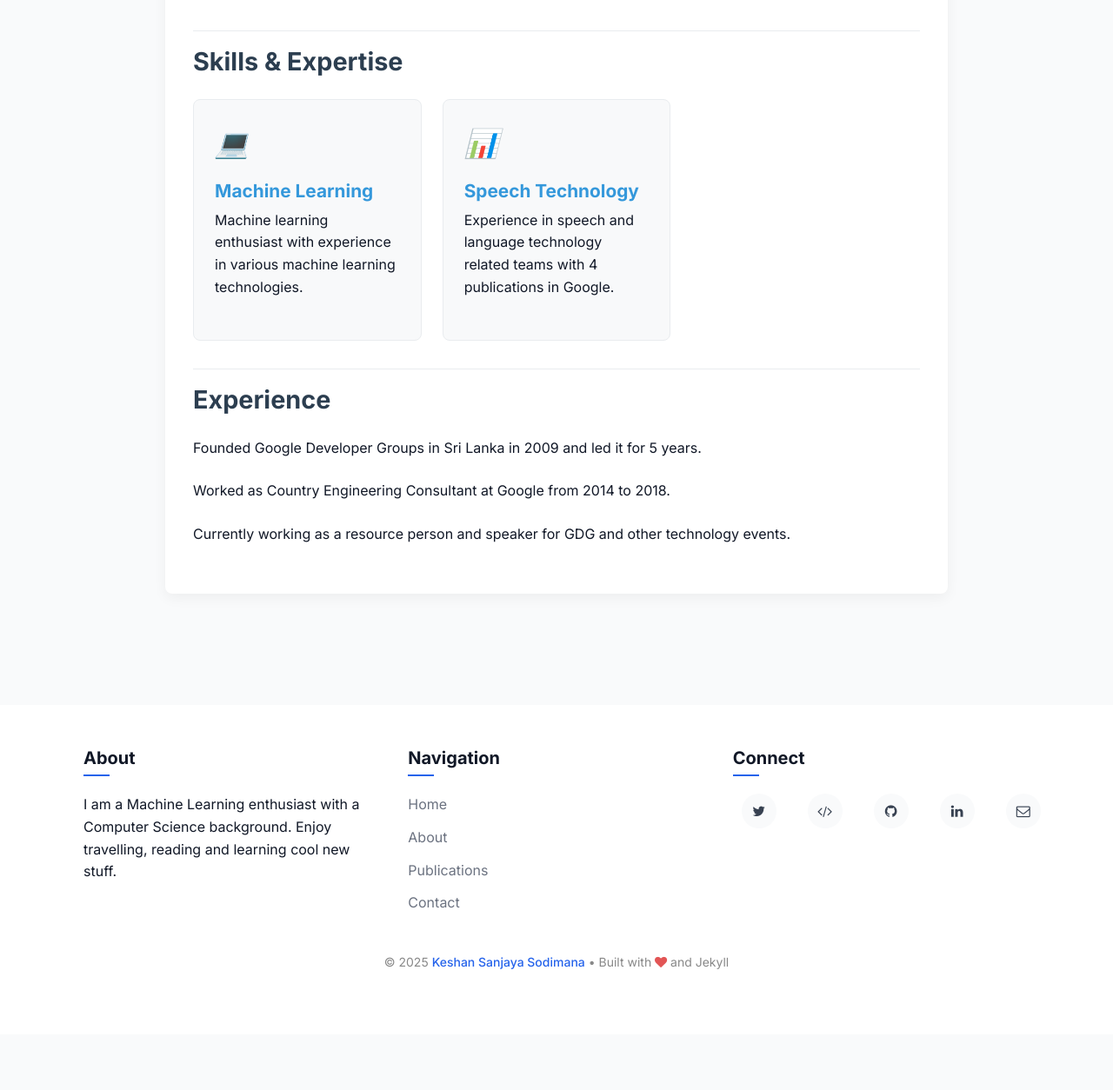
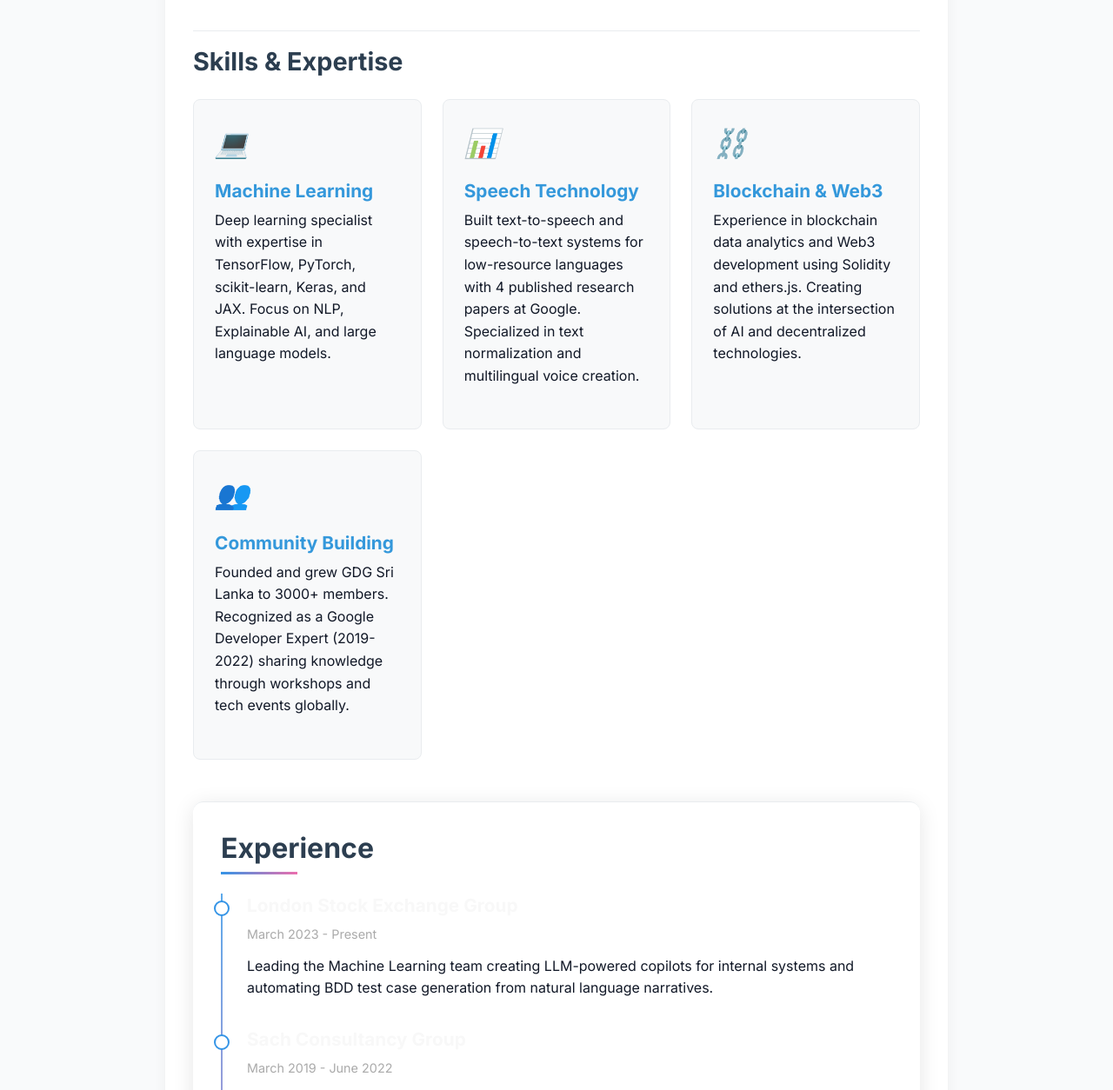
Before and after one commit to keshan/keshan.github.io, a Jekyll site: the page built from about.html, in a window 1280 px wide and 1400 px high, scrolled down 1375 px, cut to the strip 146-1400 px from the top of the window. Shown: the whole strip at 87% size. Built offline with Jekyll 4.4.1, drawn with Linux system fonts in a browser that asks for light colours; before the commit the page ends 2711 px from its top, so only the background shows below that; some of the changed text lies outside the part shown.

Commit message:
adding latest info to about

```diff
--- a/about.html
+++ b/about.html
@@ -24,21 +24,52 @@ permalink: /about/
       <div class="skill-item">
         <i class="skill-icon">💻</i>
         <h3>Machine Learning</h3>
-        <p>Machine learning enthusiast with experience in various machine learning technologies.</p>
+        <p>Deep learning specialist with expertise in TensorFlow, PyTorch, scikit-learn, Keras, and JAX. Focus on NLP, Explainable AI, and large language models.</p>
       </div>
       <div class="skill-item">
         <i class="skill-icon">📊</i>
         <h3>Speech Technology</h3>
-        <p>Experience in speech and language technology related teams with 4 publications in Google.</p>
+        <p>Built text-to-speech and speech-to-text systems for low-resource languages with 4 published research papers at Google. Specialized in text normalization and multilingual voice creation.</p>
       </div>
-      <!-- Add more skill items as needed -->
+      <div class="skill-item">
+        <i class="skill-icon">⛓️</i>
+        <h3>Blockchain & Web3</h3>
+        <p>Experience in blockchain data analytics and Web3 development using Solidity and ethers.js. Creating solutions at the intersection of AI and decentralized technologies.</p>
+      </div>
+      <div class="skill-item">
+        <i class="skill-icon">👥</i>
+        <h3>Community Building</h3>
+        <p>Founded and grew GDG Sri Lanka to 3000+ members. Recognized as a Google Developer Expert (2019-2022) sharing knowledge through workshops and tech events globally.</p>
+      </div>
     </div>
   </div>
 
   <div class="experience-section">
     <h2>Experience</h2>
-    <p>Founded Google Developer Groups in Sri Lanka in 2009 and led it for 5 years.</p>
-    <p>Worked as Country Engineering Consultant at Google from 2014 to 2018.</p>
-    <p>Currently working as a resource person and speaker for GDG and other technology events.</p>
+    <div class="experience-timeline">
+      <div class="experience-item">
+        <h3>London Stock Exchange Group</h3>
+        <span class="period">March 2023 - Present</span>
+        <p>Leading the Machine Learning team creating LLM-powered copilots for internal systems and automating BDD test case generation from natural language narratives.</p>
+      </div>
+
+      <div class="experience-item">
+        <h3>Sach Consultancy Group</h3>
+        <span class="period">March 2019 - June 2022</span>
+        <p>Led data science initiatives for healthcare organizations, applying data-driven solutions to increase patient quality while decreasing costs.</p>
+      </div>
+
+      <div class="experience-item">
+        <h3>Google Inc.</h3>
+        <span class="period">February 2014 - June 2018</span>
+        <p>Served as Country Engineering Consultant, successfully launching text-to-speech and speech-to-text systems for Sinhala language from data collection to product launch.</p>
+      </div>
+
+      <div class="experience-item">
+        <h3>Open Data</h3>
+        <span class="period">May 2017 - September 2020</span>
+        <p>Co-founded a not-for-profit developing open platforms for large data collection in Sri Lanka, collaborating with leading telecom companies and government institutes.</p>
+      </div>
+    </div>
   </div>
 </section>
--- a/assets/css/modern-sleek.css
+++ b/assets/css/modern-sleek.css
@@ -2374,6 +2374,99 @@ body.post-template {
   margin-bottom: 1.5rem;
 }
 
+/* Experience Section Styling */
+.experience-section {
+  margin: 3rem 0;
+  padding: 2rem;
+  background: rgba(255, 255, 255, 0.05);
+  border-radius: 12px;
+  box-shadow: 0 4px 24px rgba(0, 0, 0, 0.1);
+}
+
+.experience-section h2 {
+  margin-bottom: 2rem;
+  font-size: 2rem;
+  position: relative;
+  display: inline-block;
+}
+
+.experience-section h2:after {
+  content: '';
+  position: absolute;
+  width: 50%;
+  height: 3px;
+  background: linear-gradient(90deg, #3494e6, #ec6ead);
+  bottom: -10px;
+  left: 0;
+}
+
+.experience-timeline {
+  position: relative;
+}
+
+.experience-timeline:before {
+  content: '';
+  position: absolute;
+  left: 0;
+  top: 0;
+  height: 100%;
+  width: 2px;
+  background: linear-gradient(to bottom, rgba(52, 148, 230, 0.8), rgba(236, 106, 173, 0.8));
+}
+
+.experience-item {
+  position: relative;
+  padding-left: 30px;
+  margin-bottom: 2rem;
+  transition: all 0.3s ease;
+}
+
+.experience-item:before {
+  content: '';
+  position: absolute;
+  left: -8px;
+  top: 8px;
+  width: 18px;
+  height: 18px;
+  border-radius: 50%;
+  background: white;
+  border: 2px solid #3494e6;
+  z-index: 1;
+}
+
+.experience-item:hover {
+  transform: translateX(5px);
+}
+
+.experience-item h3 {
+  font-size: 1.3rem;
+  margin-bottom: 0.5rem;
+  color: #f8f8f8;
+}
+
+.experience-item .period {
+  font-size: 0.9rem;
+  color: #aaa;
+  margin-bottom: 0.75rem;
+  display: block;
+}
+
+.experience-item p {
+  margin-bottom: 0.5rem;
+  line-height: 1.6;
+}
+
+/* Responsive adjustments */
+@media (max-width: 768px) {
+  .experience-section {
+    padding: 1.5rem;
+  }
+
+  .experience-item {
+    padding-left: 25px;
+  }
+}
+
 /* Publications Page Styles */
 .publications-container {
   max-width: 900px;
```
